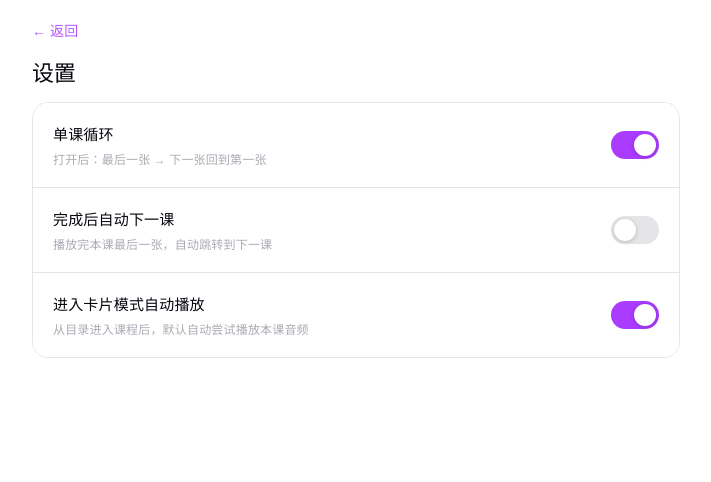
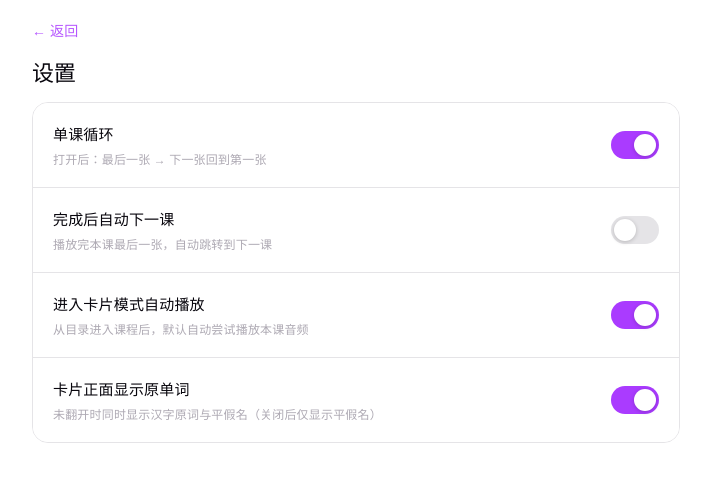
Before and after one commit to FanLide/jlpt-vocab-cards, a React (Vite) app in the folder web/: page /settings in a window 1280 px wide. Shown: the top 482 px of the page, without its empty margins (284-995 px from the left). Built offline with nearby package versions, Linux system fonts and the light colour scheme.

Commit message:
feat(card): 卡片正面可选显示原单词，设置页新增开关

```diff
--- a/web/src/components/VocabCard.css
+++ b/web/src/components/VocabCard.css
@@ -66,6 +66,17 @@
   justify-content: center;
   width: 100%;
   padding: 28px 0 0;
+}
+
+.card-word-front {
+  font-size: clamp(20px, 4.5vw, 30px);
+  font-weight: 600;
+  color: var(--text-h);
+  text-align: center;
+  letter-spacing: 0.5px;
+  line-height: 1.3;
+  margin-bottom: 6px;
+  opacity: 0.75;
 }
 
 .card-reading {
--- a/web/src/components/VocabCard.tsx
+++ b/web/src/components/VocabCard.tsx
@@ -1,8 +1,10 @@
 import { useEffect, useRef, useState } from 'react'
 import type { Card } from '../lib/lesson'
+import { useShowOriginalWord } from '../lib/settings'
 import './VocabCard.css'
 
 export function VocabCard({ card, forceReveal = false }: { card: Card; forceReveal?: boolean; variant?: 'plain' | 'poker' }) {
+  const [showOriginalWord] = useShowOriginalWord()
   const [revealed, setRevealed] = useState(false)
   const timer = useRef<number | null>(null)
 
@@ -32,9 +34,12 @@ export function VocabCard({ card, forceReveal = false }: { card: Card; forceReve
       onPointerLeave={onPointerUpOrLeave}
     >
       <div className="vocab-card-inner">
-        {/* 正面：显示编号 + 读音 */}
+        {/* 正面：显示编号 + 读音（可选显示原单词） */}
         <div className="vocab-card-front">
           <div className="card-front-body">
+            {showOriginalWord && card.word && card.word !== card.reading && (
+              <div className="card-word-front">{card.word}</div>
+            )}
             <div className="card-reading">{card.reading || card.word}</div>
           </div>
           <div className="card-hint">长按显示答案</div>
--- a/web/src/lib/settings.ts
+++ b/web/src/lib/settings.ts
@@ -18,6 +18,9 @@ function useBoolSetting(key: string, defaultVal: boolean) {
   return [val, update] as const
 }
 
+const KEY_SHOW_WORD   = 'jlpt:showOriginalWord'
+
 export function useLoopEnabled()      { return useBoolSetting(KEY_LOOP,      true)  }
 export function useAutoNextLesson()   { return useBoolSetting(KEY_AUTO_NEXT, false) }
 export function useAutoPlayOnDeckEnter() { return useBoolSetting(KEY_AUTO_PLAY, true) }
+export function useShowOriginalWord() { return useBoolSetting(KEY_SHOW_WORD, true)  }
--- a/web/src/pages/Settings.tsx
+++ b/web/src/pages/Settings.tsx
@@ -1,5 +1,5 @@
 import { Link } from 'react-router-dom'
-import { useLoopEnabled, useAutoNextLesson, useAutoPlayOnDeckEnter } from '../lib/settings'
+import { useLoopEnabled, useAutoNextLesson, useAutoPlayOnDeckEnter, useShowOriginalWord } from '../lib/settings'
 import './Settings.css'
 
 function ToggleRow({
@@ -26,6 +26,7 @@ export function SettingsPage() {
   const [loop,     setLoop]     = useLoopEnabled()
   const [autoNext, setAutoNext] = useAutoNextLesson()
   const [autoPlay, setAutoPlay] = useAutoPlayOnDeckEnter()
+  const [showWord, setShowWord] = useShowOriginalWord()
 
   const onChangeLoop = (next: boolean) => {
     setLoop(next)
@@ -64,6 +65,12 @@ export function SettingsPage() {
           value={autoPlay}
           onChange={setAutoPlay}
         />
+        <ToggleRow
+          label="卡片正面显示原单词"
+          desc="未翻开时同时显示汉字原词与平假名（关闭后仅显示平假名）"
+          value={showWord}
+          onChange={setShowWord}
+        />
       </div>
     </div>
   )
```
